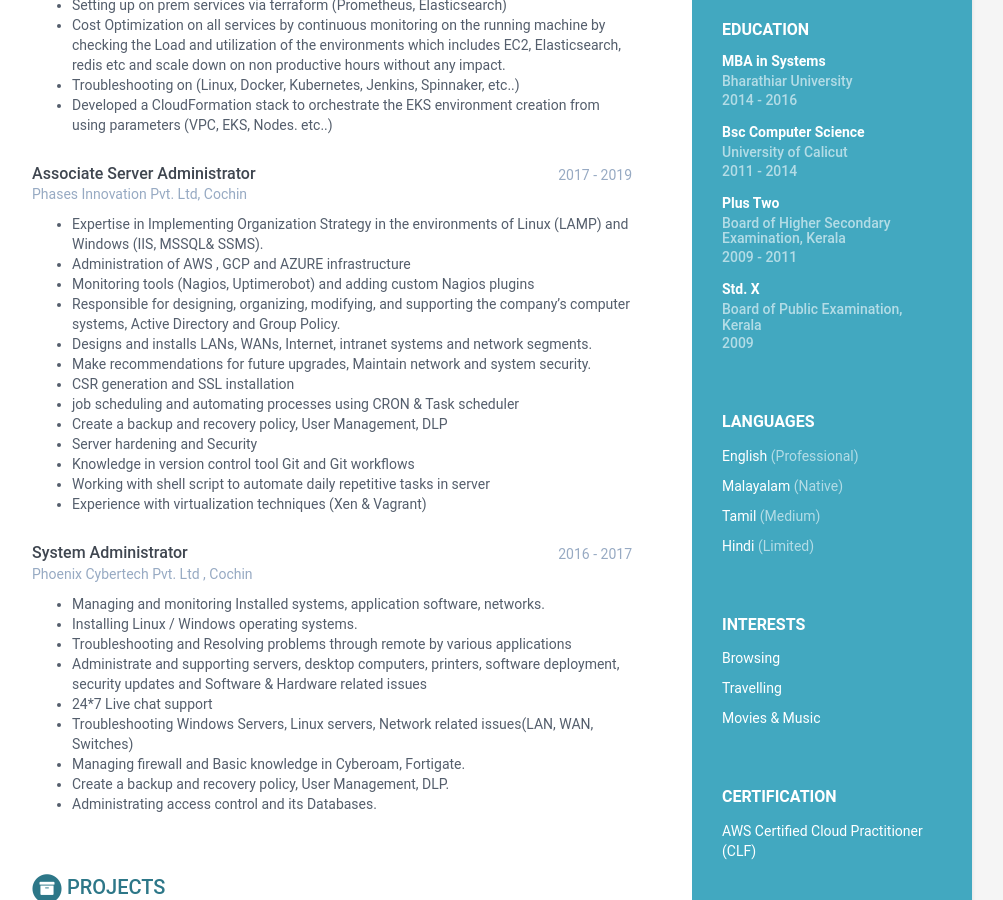
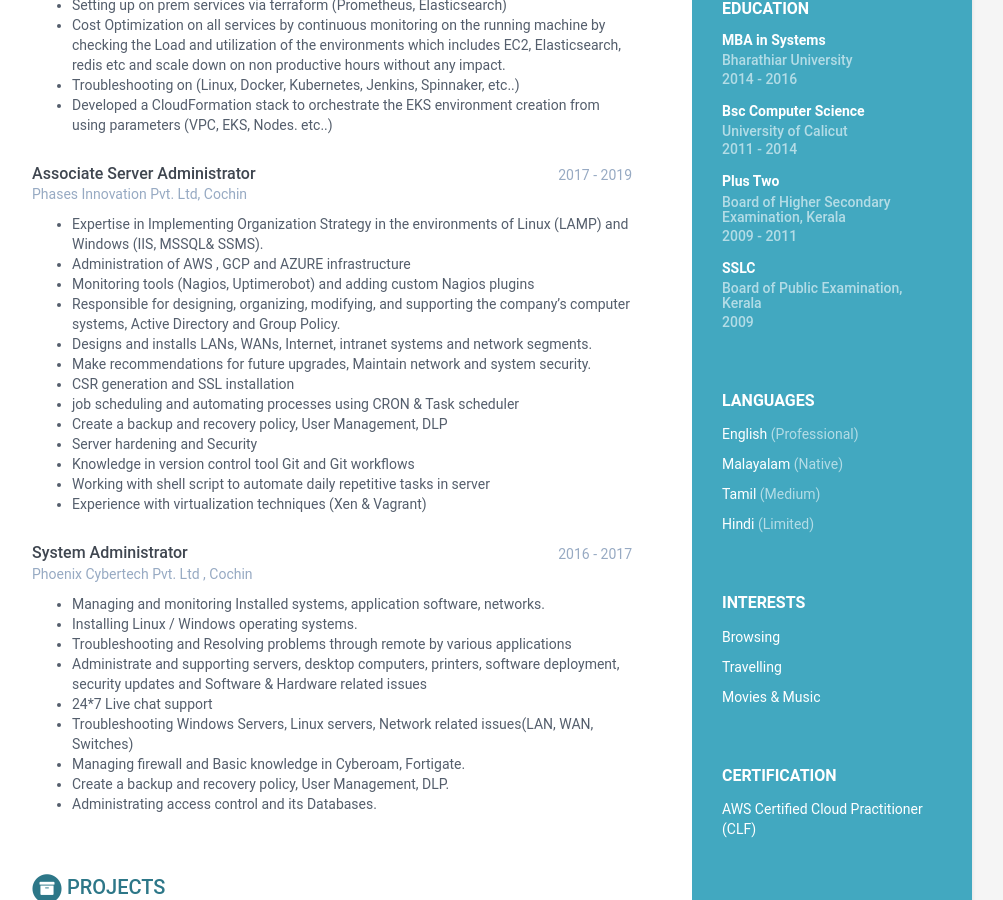
Before and after one commit to AnandBaby/anandbaby.github.io, a Jekyll site: the page built from index.html, in a window 1280 px wide and 900 px high, scrolled down 568 px. Shown: the whole window, without its empty margins (168-1171 px from the left). Built offline with Jekyll 4.4.1, drawn with Linux system fonts in a browser that asks for light colours.

```diff
--- a/_data/data.yml
+++ b/_data/data.yml
@@ -6,7 +6,7 @@ sidebar:
     # Profile information
     name: Anand Baby
     tagline: DevOps Engineer
-    avatar: profile.png
+    avatar: image.png
 
     # Sidebar links
     email: anandbabyv@gmail.com
@@ -64,7 +64,7 @@ education:
       university: Board of Higher Secondary Examination, Kerala
       time: 2009 - 2011
       details: 69%
-    - degree: Std. X
+    - degree: SSLC
       university: Board of Public Examination, Kerala
       time: 2009
       details: 76%
```
Also changed, not shown: assets/images/image.png (added).
